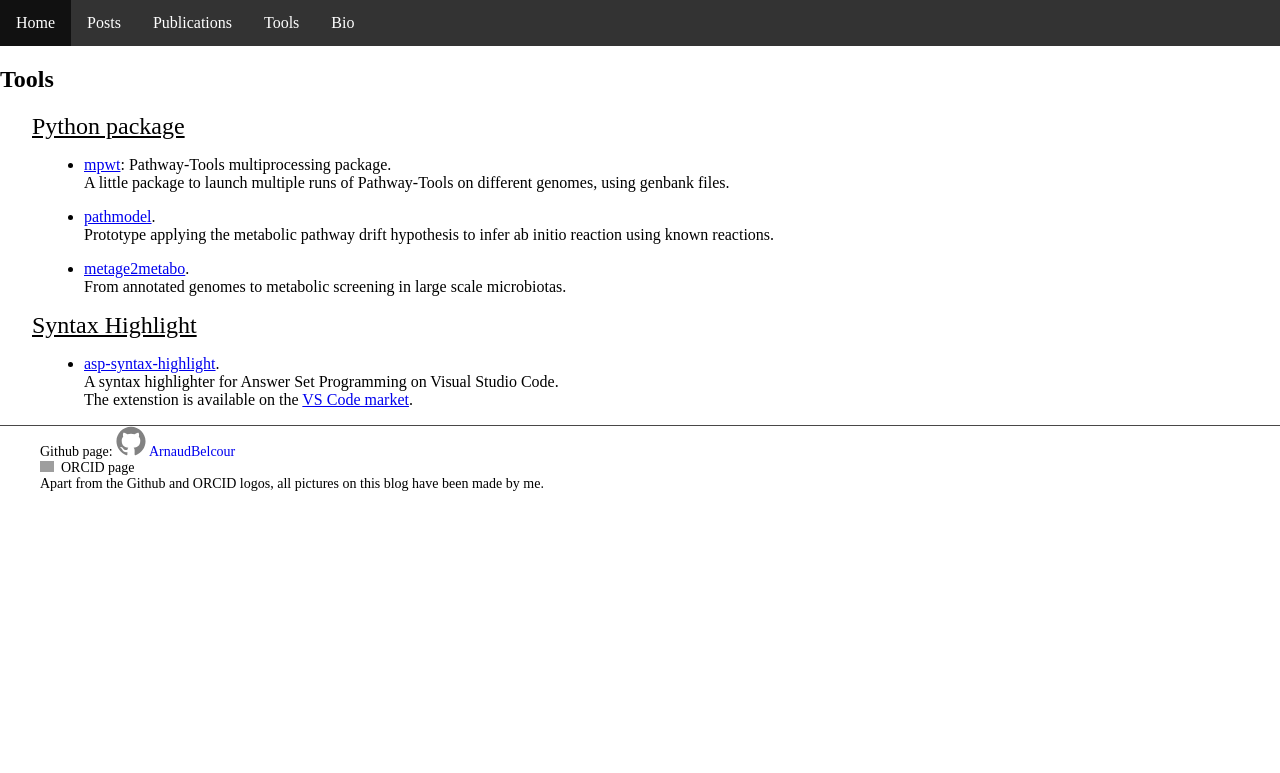
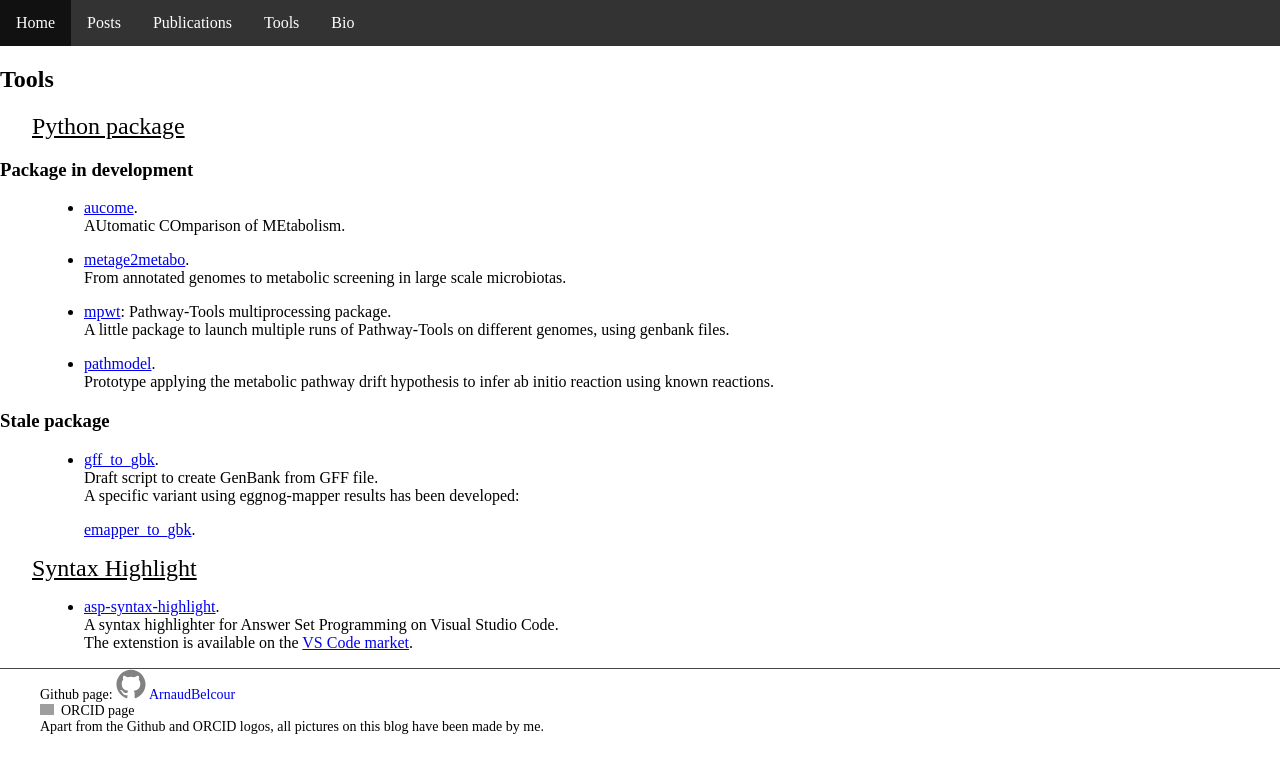
Before and after one commit to ArnaudBelcour/blog, a Jekyll site: the page built from pages/tools.html, in a window 1280 px wide. Shown: the top 773 px of the page. Built offline with Jekyll 4.4.1, drawn with Linux system fonts in a browser that asks for light colours; grey boxes are pictures that could not be loaded.

Commit message:
Update Publications and Tools.

```diff
--- a/pages/publications.html
+++ b/pages/publications.html
@@ -37,6 +37,12 @@ permalink: pages/publications/
 	<h2>Preprint</h2>
 		<ul>
 			<li>
+				<p> Comparative Transcriptome Analysis Provides Insights into The Response of Ulva Compressa to The Fluctuating Salinity Conditions. <br>
+					Qikun Xing, Guiqi Bi, Min Cao, Arnaud Belcour, Méziane Aïte and Yunxiang Mao. <br>
+					<a href='https://doi.org/10.21203/rs.3.rs-47388/v1'>Preprint at Research Square</a> (2020).
+				</p>
+			</li>
+			<li>
 				<p> Metage2Metabo: metabolic complementarity applied to genomes of large-scale microbiotas for the identification of keystone species. <br>
 					Arnaud Belcour, Clémence Frioux, Meziane Aïte, Anthony Bretaudeau and Anne Siegel. <br>
 					<a href='https://doi.org/10.1101/803056'>Preprint at bioRxiv</a> (2019), <a href='https://github.com/AuReMe/metage2metabo'>code</a>.
--- a/pages/tools.html
+++ b/pages/tools.html
@@ -7,7 +7,18 @@ permalink: pages/tools/
 
 	<h1 class="page-heading">Tools</h1>
 		<h2>Python package</h2>
+			<h3>Package in development</h3>
 			<ul>
+				<li>
+					<p><a href='https://github.com/AuReMe/aucome'>aucome</a>.<br>
+						AUtomatic COmparison of MEtabolism.<br>
+					</p>
+				</li>
+				<li>
+					<p><a href='https://github.com/AuReMe/metage2metabo'>metage2metabo</a>.<br>
+						From annotated genomes to metabolic screening in large scale microbiotas.<br>
+					</p>
+				</li>
 				<li>
 					<p><a href='https://github.com/AuReMe/mpwt'>mpwt</a>: Pathway-Tools multiprocessing package.<br>
 						A little package to launch multiple runs of Pathway-Tools on different genomes, using genbank files.<br>
@@ -18,12 +29,16 @@ permalink: pages/tools/
 						Prototype applying the metabolic pathway drift hypothesis to infer ab initio reaction using known reactions.<br>
 					</p>
 				</li>
-				<li>
-					<p><a href='https://github.com/AuReMe/metage2metabo'>metage2metabo</a>.<br>
-						From annotated genomes to metabolic screening in large scale microbiotas.<br>
-					</p>
-				</li>
 			</ul>
+			<h3>Stale package</h3>
+				<ul>
+					<li>
+						<p><a href='https://github.com/ArnaudBelcour/gff_to_gbk'>gff_to_gbk</a>.<br>
+							Draft script to create GenBank from GFF file.<br>
+							A specific variant using eggnog-mapper results has been developed: <p><a href='https://github.com/AuReMe/emapper_to_gbk'>emapper_to_gbk</a>.<br>
+						</p>
+					</li>
+				</ul>
 			<h2>Syntax Highlight</h2>
 			<ul>
 				<li>
```
